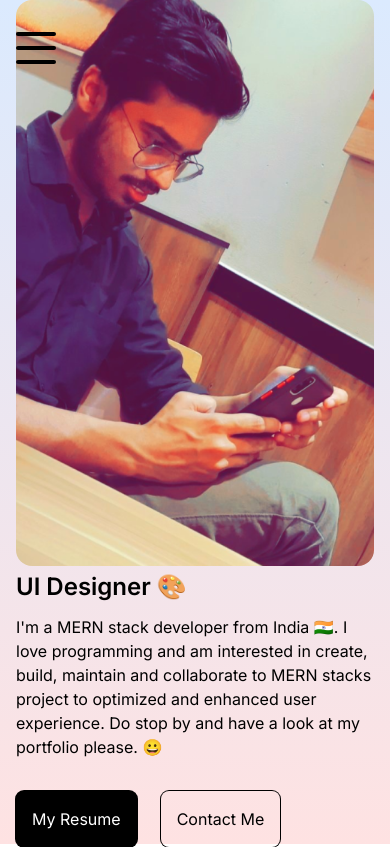
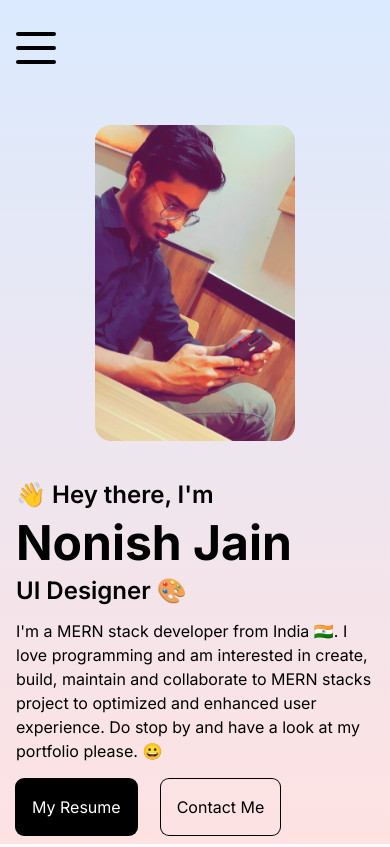
Before and after one commit to Nonish/portfolio, a Next.js app: page / in a window 390 px wide. Built offline with nearby package versions, Linux system fonts and the light colour scheme.

Commit message:
img responsive

```diff
--- a/next.config.mjs
+++ b/next.config.mjs
@@ -1,5 +1,4 @@
 /** @type {import('next').NextConfig} */
-const nextConfig = {
-};
+const nextConfig = {};
 
 export default nextConfig;
--- a/src/app/page.jsx
+++ b/src/app/page.jsx
@@ -48,8 +48,7 @@ const Homepage = () => {
       }
     });
     // eslint-disable-next-line react-hooks/exhaustive-deps
-
-    return <motion.span className="inline">{displayText}</motion.span>;
+    return <motion.span className="inline h-9">{displayText}</motion.span>;
   }
 
   return (
@@ -62,10 +61,10 @@ const Homepage = () => {
       <div className="h-full flex flex-col lg:flex-row px-4 sm:px-8 md:px-12 lg:px-20 xl:px-48">
         {/* IMAGE CONTAINER */}
         <div className="h-1/2 lg:h-full lg:w-1/2 relative flex justify-center items-center">
-          <Image src="/myHeroColor.png" alt="" className="rounded-2xl  object-cover overflow-hidden" width={windowWidth > 375 ? 400 : 250} height={100} />
+          <Image src="/myHeroColor.png" alt="" className="rounded-2xl  object-cover overflow-hidden" width={windowWidth > 820 ? 400 : windowWidth >= 768 ? 300 : 200} height={100} />
         </div>
         {/* TEXT CONTAINER */}
-        <div className="h-1/2 lg:h-full lg:w-1/2 flex flex-col gap-3  justify-center">
+        <div className="h-1/2 lg:h-full lg:w-1/2 flex flex-col gap-2  justify-center">
           {/* TITLE */}
           <h3 className="text-2xl md:text-3xl font-semibold"> 👋 Hey there, I&apos;m </h3>
           <h1 className="text-5xl md:text-8xl font-bold">
@@ -75,7 +74,7 @@ const Homepage = () => {
           <h2 className="text-2xl md:text-3xl font-semibold h-9">
             <RedoAnimText delay={1} />
           </h2>
-          <p className="md:text-xl mb-5">
+          <p className="md:text-xl mb-2">
             {/* Welcome to my digital canvas, where innovation and creativity
             converge. With a keen eye for aesthetics and a mastery of code, my
             portfolio showcases a diverse collection of projects that reflect my
```
